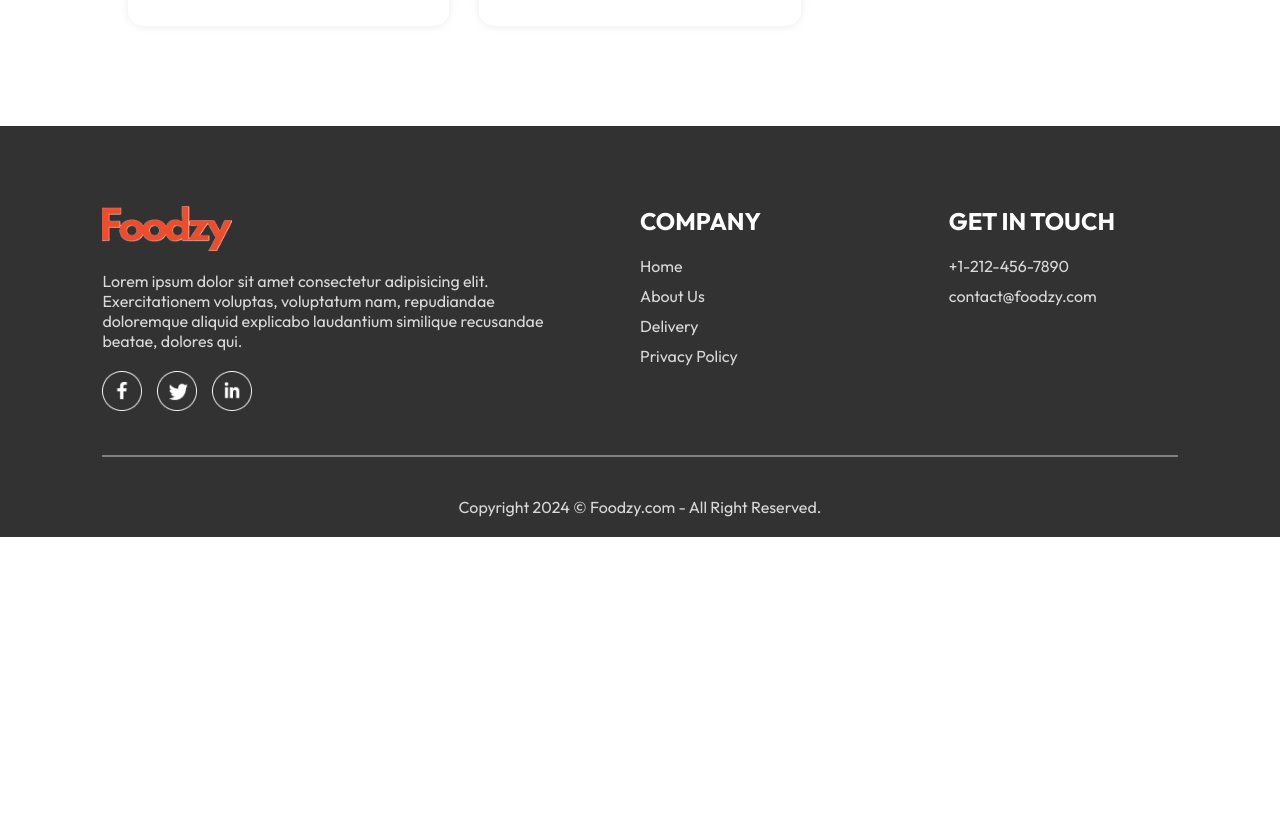
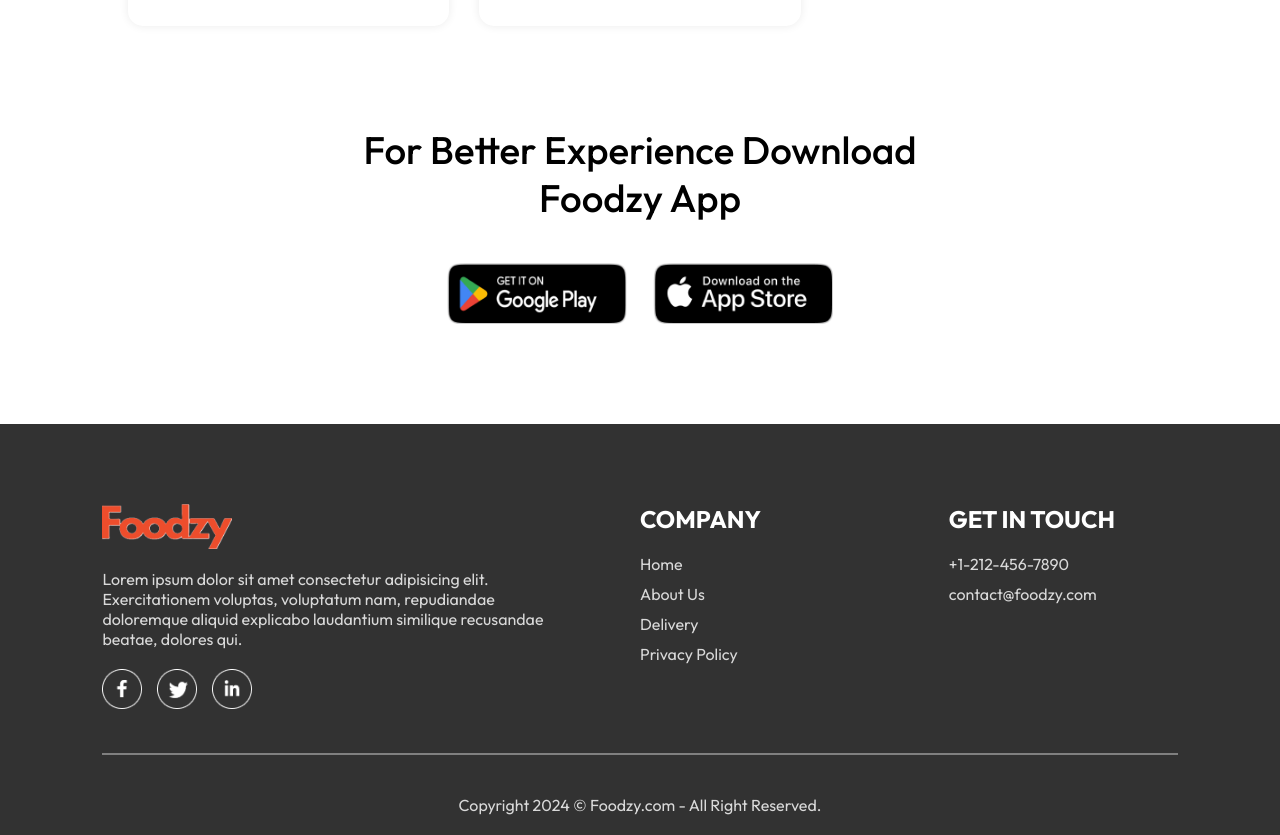
Before and after one commit to Muhammed-shamal/food-delivery-project, a React (Create React App) app: page / in a window 1280 px wide. Shown: the part 6000-6835 px from the top of the page. Before the commit the page ends 6537 px from the top, so only its background shows below. Built offline with nearby package versions, Linux system fonts and the light colour scheme.

Commit message:
created app download component

```diff
--- /dev/null
+++ b/src/components/AppDownload/AppDownload.css
@@ -0,0 +1,25 @@
+.app-download {
+    margin: auto auto;
+    margin-top: 100px;
+    font-size: max(3vw, 20px);
+    text-align: center;
+    font-weight: 500;
+}
+
+.app-download-platforms {
+    display: flex;
+    justify-content: center;
+    gap: max(2vw, 10px);
+    margin-top: 40px;
+}
+
+.app-download-platforms img {
+    width: max(30vw, 120px);
+    max-width: 180px;
+    transition: 0.5s;
+    cursor: pointer;
+}
+
+.app-download-platforms img:hover {
+    transform: scale(1.05);
+}
--- /dev/null
+++ b/src/components/AppDownload/AppDownload.jsx
@@ -0,0 +1,18 @@
+import React from 'react'
+import './AppDownload.css'
+
+import { assets } from '../../assets/assets'
+
+function AppDownload() {
+  return (
+    <div id='app-download' className='app-download'>
+        <p>For Better Experience Download <br /> Foodzy App</p>
+        <div className='app-download-platforms'>
+            <img src={assets.play_store} alt="" />
+            <img src={assets.app_store} alt="" />
+        </div>
+    </div>
+  )
+}
+
+export default AppDownload
--- a/src/pages/Home/Home.jsx
+++ b/src/pages/Home/Home.jsx
@@ -3,6 +3,7 @@
 import Header from "../../components/Header/Header";
 import ExploreMenu from "../../components/ExploreMenu/ExploreMenu";
 import FoodDisplay from "../../components/FoodDisplay/FoodDisplay";
+import AppDownload from "../../components/AppDownload/AppDownload";
 
 function Home() {
   const [category, setCategory] = useState("All");
@@ -12,6 +13,7 @@
       <Header />
       <ExploreMenu category={category} setCategory={setCategory} />
       <FoodDisplay category={category} />
+      <AppDownload />
     </div>
   );
 }
```
